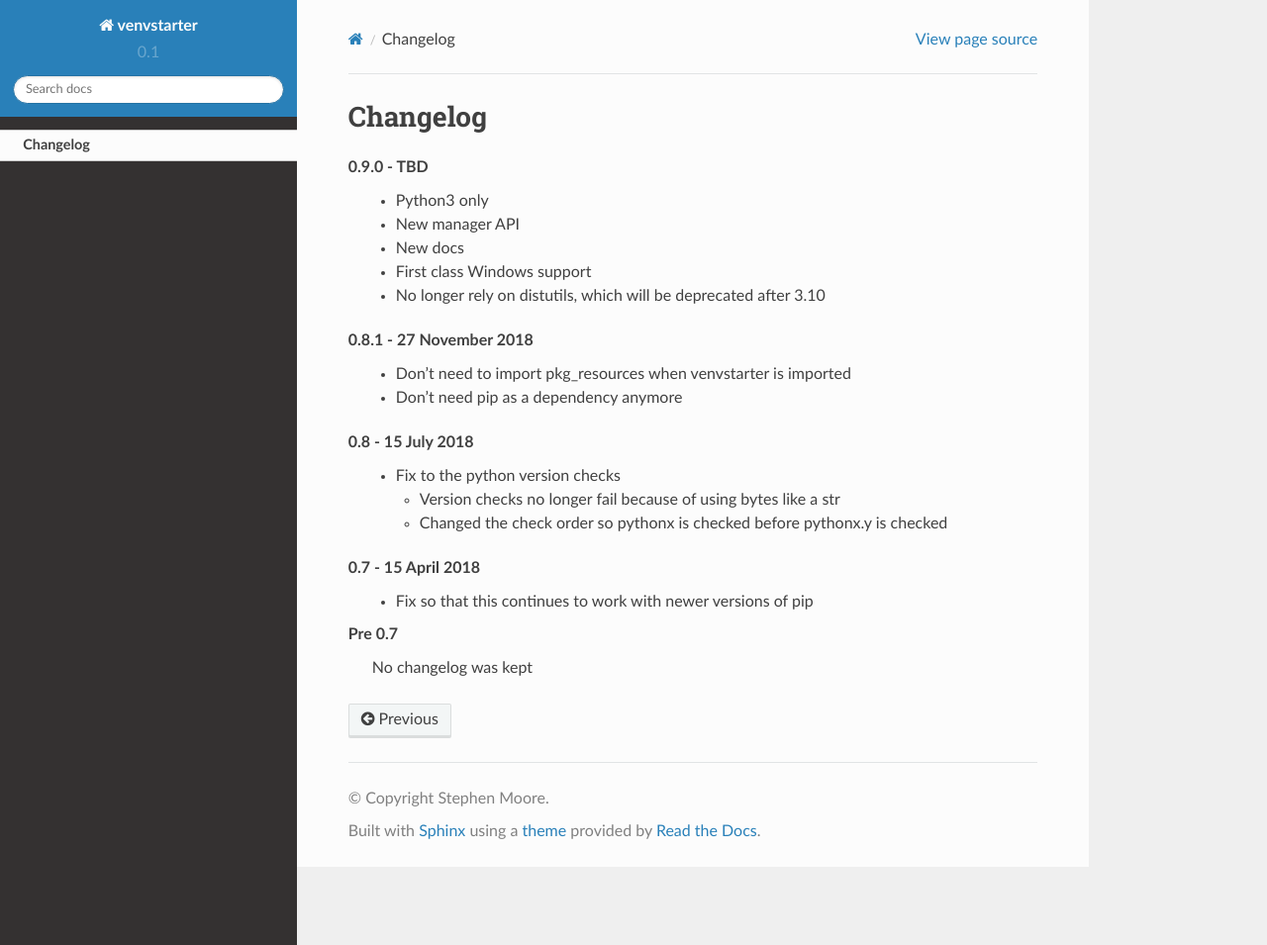
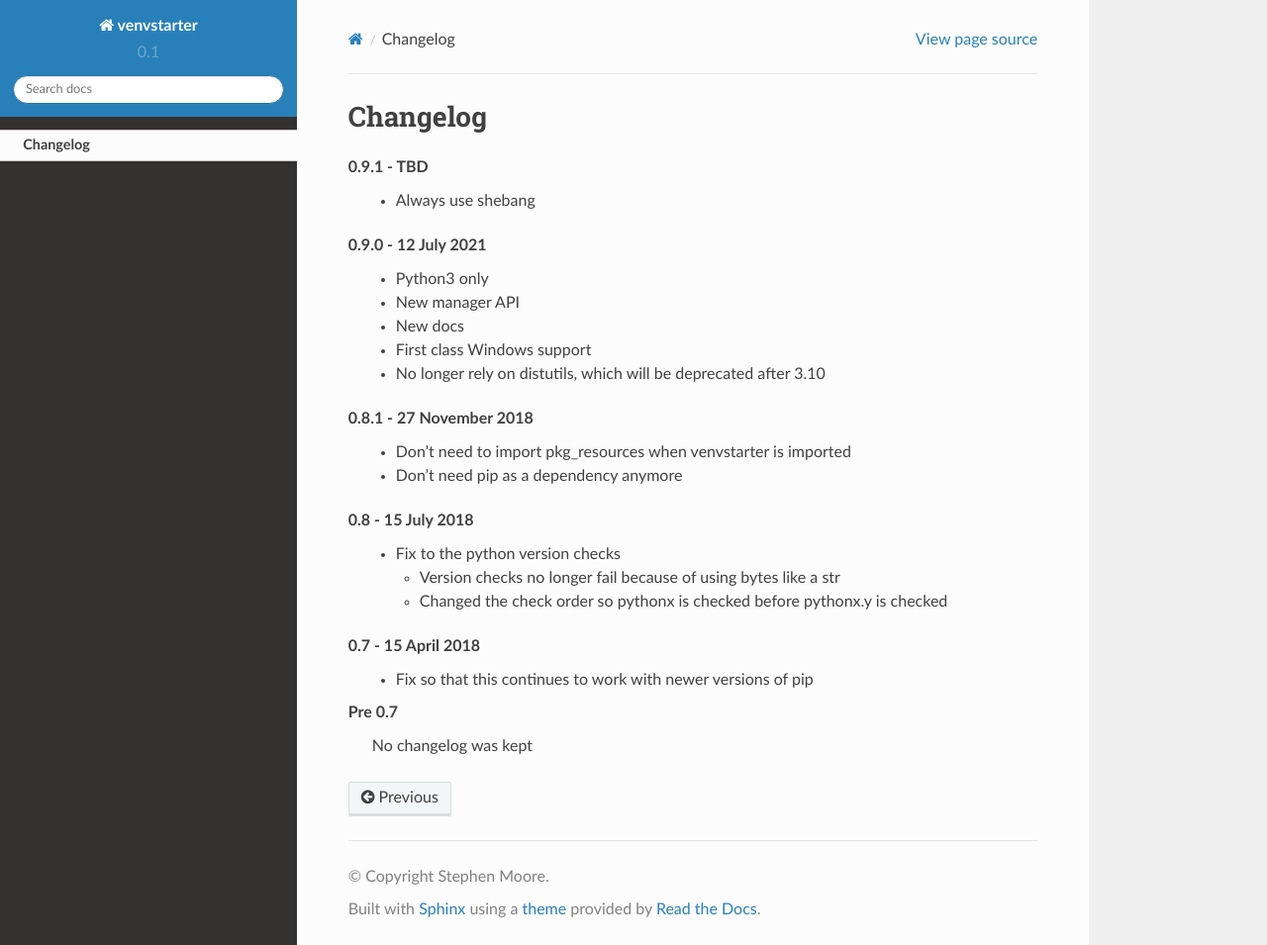
Before and after one commit to delfick/venvstarter, a Sphinx documentation site: the page built from docs/changelog.rst, in a window 1280 px wide and 955 px high. Shown: the whole window at 99% size. Built offline with Sphinx 7.4.7 and the Read the Docs theme 2.0.0, drawn with Linux system fonts in a browser that asks for light colours.

Commit message:
[bugfix] always use shebang

```diff
--- a/docs/changelog.rst
+++ b/docs/changelog.rst
@@ -1,9 +1,14 @@
 Changelog
 ---------
 
+.. _release-0.9.1:
+
+0.9.1 - TBD
+  * Always use shebang
+
 .. _release-0.9.0:
 
-0.9.0 - TBD
+0.9.0 - 12 July 2021
   * Python3 only
   * New manager API
   * New docs
--- a/venvstarter.py
+++ b/venvstarter.py
@@ -672,12 +672,11 @@
         if cmd is None:
             return
 
-        cmd = [*cmd, *(args or ())]
+        cmd = [str(q) for q in Shebang(*cmd, *(args or ())).produce()]
 
         env = self.env_for_program()
 
         if os.name == "nt":
-            cmd = [str(q) for q in Shebang(*cmd).produce()]
             p = subprocess.run(cmd, env=env)
             sys.exit(p.returncode)
 
```
